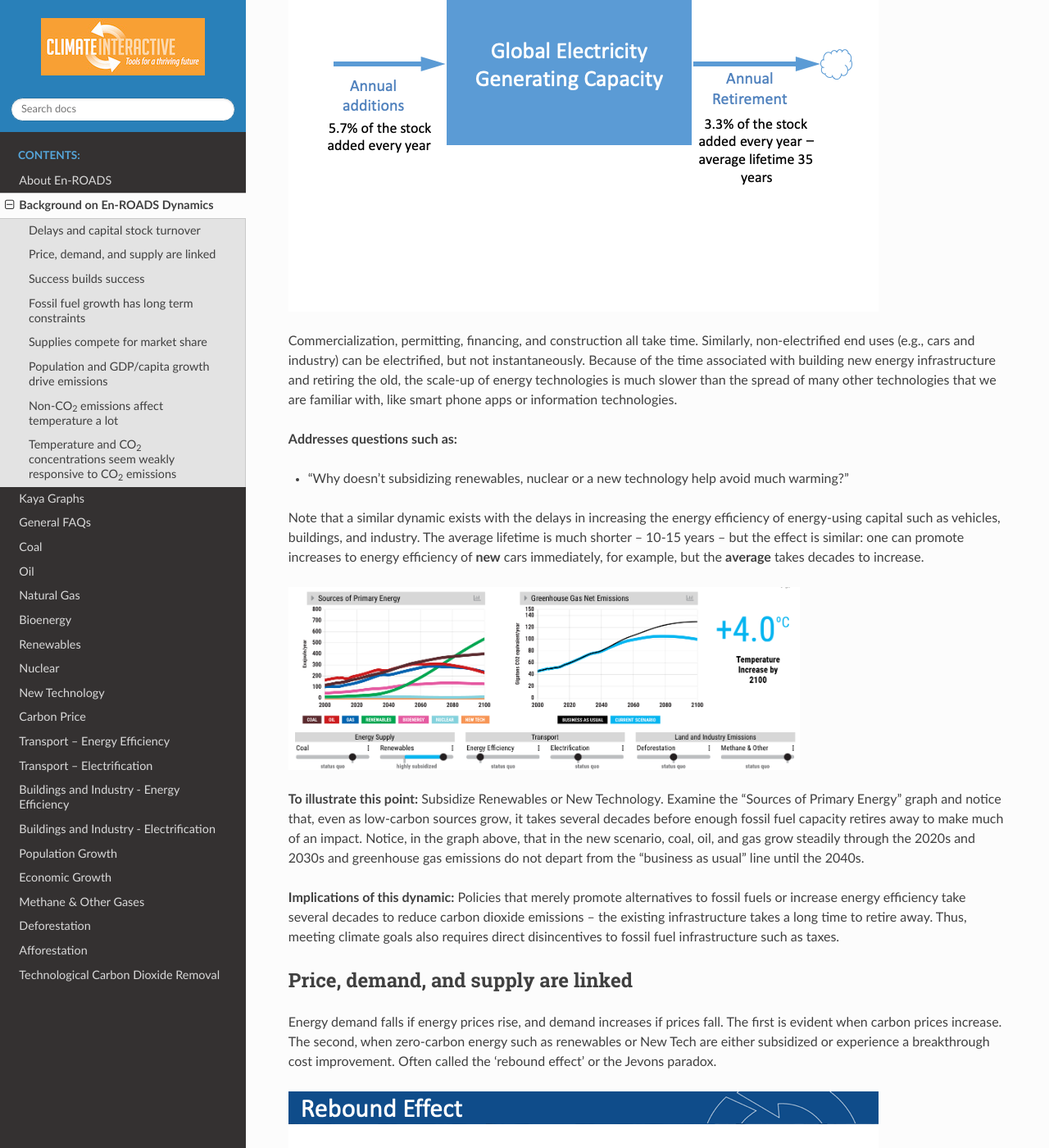
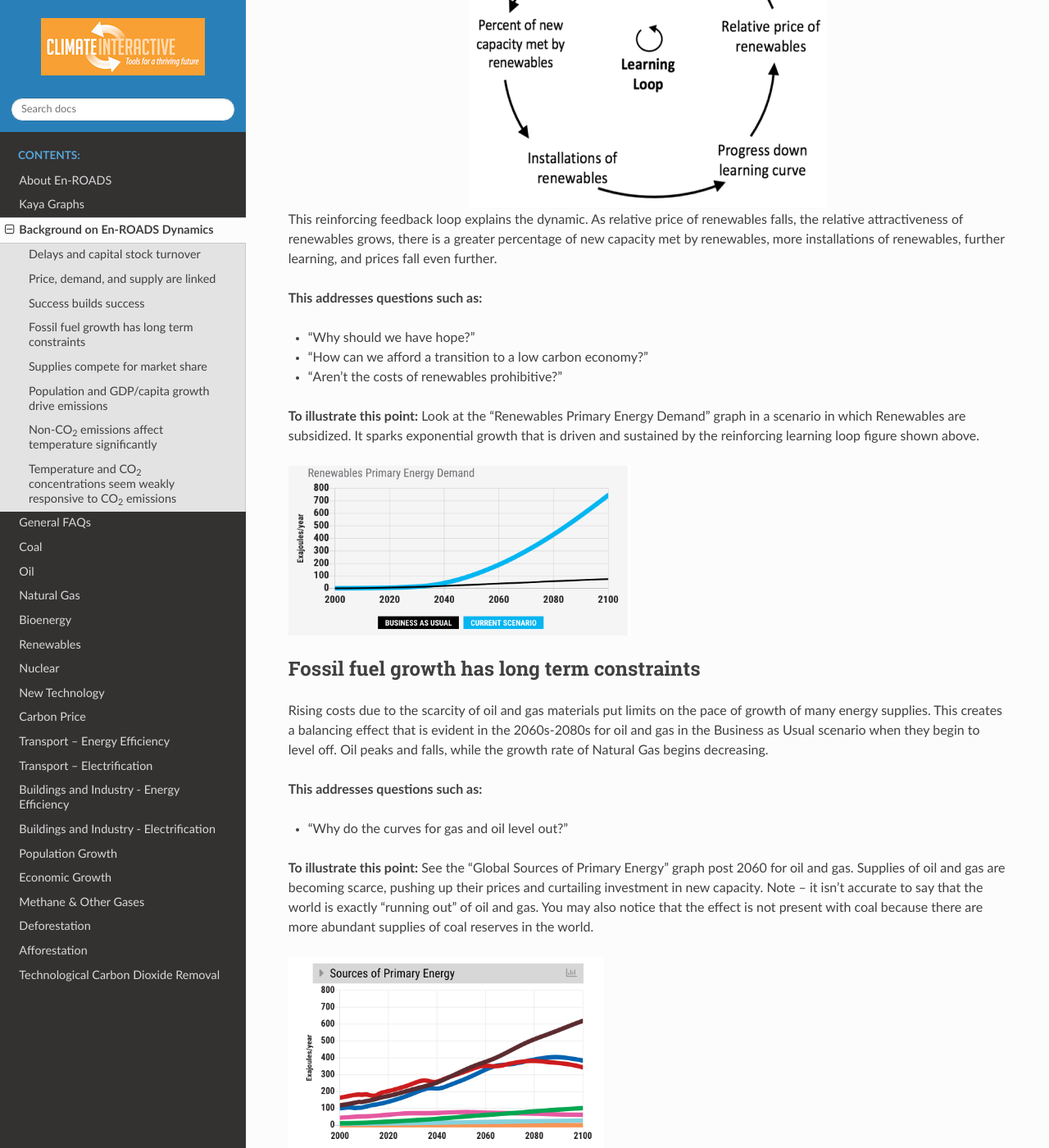
Before and after one commit to climateinteractive/enroads-guide, a Sphinx documentation site: the page built from docs/guide/background.rst, in a window 1280 px wide and 1400 px high, scrolled down 2840 px. Shown: the whole window at 82% size. Built offline with Sphinx 7.4.7 and the Read the Docs theme 2.0.0, drawn with Linux system fonts in a browser that asks for light colours; pages that are not in the unit, such as notebooks, are missing from menus; some of the changed text lies outside the part shown.

Commit message:
Round of background edits

```diff
--- a/docs/guide/background.rst
+++ b/docs/guide/background.rst
@@ -1,77 +1,53 @@
 Background on En-ROADS Dynamics
 ===============================
-
-A  simple way to think about the structure of En-ROADS is by considering the drivers of climate impacts. In the simulator, the concentration of greenhouse gases drives up global temperature, which leads to various impacts (e.g., sea level rise and ocean acidification).
-
-.. image:: ../images/background_images/causalstructure1.png
-
-The concentration of greenhouse gases is driven by four main factors:
-
-#.	**Energy CO\ :sub:`2` emissions**, from burning coal, oil, gas, and biomass. This comprises  about 65% of greenhouse gas emissions.
-#.	**Land use CO\ :sub:`2` emissions**, from burning forests to create agricultural land.
-#.	**CO\ :sub:`2` removal**, which are approaches that pull carbon dioxide out of the atmosphere and store it in plants, soils, or underground leading to a decrease in CO\ :sub:`2` concentrations.
-#.	**Other greenhouse gas emissions** -- methane, N20, and f-gases.
-
-.. image:: ../images/background_images/causalstructure2.png
-
-Going further, the Energy CO\ :sub:`2` emissions are driven by four factors, which is known as the “Kaya Identity”. Population, consumption (GDP/capita),  energy intensity (energy use per dollar of GDP), and carbon intensity (CO\ :sub:`2` emissions per unit of energy) are all multiplied together and the result is  overall energy CO\ :sub:`2` emissions. In this way, at a high level, reducing CO\ :sub:`2` emissions is about four things: fewer people, less consumption, more efficiency, and less high-carbon energy supplies.
-
-.. image:: ../images/background_images/causalstructure3.png
 
 Most of the dynamics in En-ROADS can be answered by these explanations:
 
 Delays and capital stock turnover
 ---------------------------------
 
-New energy technologies (e.g., renewables and new technology) take decades (not years) to scale up to sufficiently compete with coal, oil, and gas. There are two main sources of these delays:
-
-New supply capacity doesn’t show up until old, long-lived capacity is retired (e.g., coal-fired power plants and oil refineries, which can survive for ~30 years). As the diagram to the right shows, only 6% of the total stock gets added every year. New zero-C energy may secure 20-50% of that market share, but even then, it adds only 1-3% to the total stock. The climate is only helped when coal, oil, and gas is retired away, and that amount is relatively small – approximately 3% per year.
-
-.. image:: ../images/background_images/transitiondelay.png
+New energy sources (e.g., renewables and new technology) take decades (not years) to scale up to sufficiently compete with coal, oil, and gas. There are two main sources of these delays. New supply capacity doesn’t show up until old, long-lived capacity is retired (e.g., coal-fired power plants and oil refineries, which can survive for ~30 years). Only 6% of the total stock gets added every year. New zero Carbon energy may secure 20-50% of that market share, but even then, it adds only 1-3% to the total stock. The climate is only helped when coal, oil, and gas is retired away, and in the absence of other interventions, that amount is relatively small – approximately 3% per year.
 
 .. image:: ../images/background_images/slowcapitalstockturnover.png
 
-Commercialization, permitting, financing, and construction all take time. Similarly, non-electrified end uses (e.g., cars and industry) can be electrified, but not instantaneously. Because of the time associated with building new energy infrastructure and retiring the old, the scale-up of energy technologies is much slower than the spread of many other technologies that we are familiar with, like smart phone apps or information technologies.
 
-**Addresses questions such as:**
+**This addresses questions such as:**
 
--  “Why doesn’t subsidizing renewables, nuclear or a new technology help avoid much warming?”
+-  “Why doesn’t subsidizing renewables, nuclear or a new technology help avoid more warming?”
 
-Note that a similar dynamic exists with the delays in increasing the energy efficiency of energy-using capital such as vehicles, buildings, and industry. The average lifetime is much shorter – 10-15 years – but the effect is similar: one can promote increases to energy efficiency of **new** cars immediately, for example, but the **average** takes decades to increase.
+With the delays in increasing the energy efficiency of energy-using capital such as vehicles, buildings, and industry, the average lifetime is much shorter (10-15 years), but the effect is similar. One can promote increases to energy efficiency of new cars immediately, for example, but the average takes decades to increase.
 
 |image20|
 
-**To illustrate this point:** Subsidize Renewables or New Technology. Examine the “Sources of Primary Energy” graph and notice that, even as low-carbon sources grow, it takes several decades before enough fossil fuel capacity retires away to make much of an impact. Notice, in the graph above, that in the new scenario, coal, oil, and gas grow steadily through the 2020s and 2030s and greenhouse gas emissions do not depart from the “business as usual” line until the 2040s.
+**To illustrate this point:** Move the New Technology slider to huge breakthrough. Examine the “Global Sources of Primary Energy” graph and notice that, even as low-carbon sources grow, it takes several decades before enough fossil fuel capacity retires away to make much of an impact. Notice, in the graph above, that coal, oil, and natural gas grow steadily through the 2020s and 2030s and greenhouse gas emissions do not depart from the “business as usual” line until mid-century.
 
-**Implications of this dynamic:** Policies that merely promote alternatives to fossil fuels or increase energy efficiency take several decades to reduce carbon dioxide emissions – the existing infrastructure takes a long time to retire away. Thus, meeting climate goals also requires direct disincentives to fossil fuel infrastructure such as taxes.
+**Implications of this dynamic:** Policies that merely promote alternatives to fossil fuels take several decades to reduce carbon dioxide emissions – the existing infrastructure takes a long time to retire away. Thus, meeting climate goals also requires direct disincentives to building and using fossil fuel infrastructure.
 
 Price, demand, and supply are linked
 -------------------------------------
 
-Energy demand falls if energy prices rise, and demand increases if prices fall. The first is evident when carbon prices increase. The second, when zero-carbon energy such as renewables or New Tech are either subsidized or experience a breakthrough cost improvement. Often called the ‘rebound effect’ or the Jevons paradox.
-
-.. image:: ../images/background_images/reboundeffect.png
-
-**To illustrate this point:** See the ‘Final Energy Consumption’ graph in two scenarios:
+Energy demand falls if energy prices rise, and demand increases if prices fall. The first is evident when carbon prices increase. The second, when zero-carbon energy such as renewables or new technology are either subsidized or experience a breakthrough in cost improvement. This is often called the ‘rebound effect’ or the Jevons paradox.
 
 |image22|
 
-One, while subsidizing low carbon energy supplies such as Renewables, watch Final Energy Consumption increase. Inexpensive wind and solar spreading around the world decreases overall energy prices and boosts energy demand, pushing emissions up.
+While subsidizing low carbon energy supplies such as Renewables, watch Final Energy Consumption increase. Inexpensive wind and solar spreading around the world decreases overall energy prices and boosts energy demand up.
 
 |image23|
 
-And two, while increasing carbon price ($50 per ton, below), watch Final Energy Consumption decrease. If you want to see an intermediate variable, look at the ‘Cost of Energy’ graph – costs increase so demand decrease.
+While increasing carbon price, watch Final Energy Consumption decrease. If you want to see an intermediate variable, look at the "Cost of Energy" graph – costs increase so demand decreases.
 
 Success builds success
 ----------------------
 
-Costs of energy supplies such as renewables fall as cumulative experience is gained through the “learning loop” and economies of scale. Every doubling of cumulative installed capacity of renewables reduces costs by around 20%, creating a reinforcing loop.
+Increasing the new capacity and installations of energy sources leads to a decrease in price, and therefore even greater capacity and installations. Costs of energy supplies such as renewables fall as cumulative experience is gained through the learning feedback loop, also known as "economies of scale." Every doubling of cumulative installed capacity of renewables reduces costs by around 20%, creating a reinforcing loop.
 
 .. image:: ../images/background_images/learningloop.png
    :scale: 50
    :align: center
 
-**Addresses questions such as:**
+This reinforcing feedback loop explains the dynamic. As relative price of renewables falls, the relative attractiveness of renewables grows, there is a greater percentage of new capacity met by renewables, more installations of renewables, further learning, and prices fall even further.
+
+**This addresses questions such as:**
 
 -  “Why should we have hope?”
 
@@ -79,7 +55,7 @@
 
 -  “Aren’t the costs of renewables prohibitive?"
 
-**To illustrate this point:** Look at the ‘Renewables Primary Energy Demand’ graph in a scenario in which Renewables are subsidized. It sparks exponential growth that is driven and sustained by the ‘Reinforcing Learning Loop’ figure shown above.
+**To illustrate this point:** Look at the "Renewables Primary Energy Demand" graph in a scenario in which Renewables are subsidized. It sparks exponential growth that is driven and sustained by the reinforcing learning loop figure shown above.
 
 |image25|
 
@@ -92,13 +68,13 @@
 Fossil fuel growth has long term constraints
 --------------------------------------------
 
-Rising costs due to scarcity of oil and gas materials put limits on the pace of growth of many energy supplies. This creates a balancing effect that is evident in the 2060s-2080s for oil and gas in the Business as Usual scenario when they begin to level off.
+Rising costs due to the scarcity of oil and gas materials put limits on the pace of growth of many energy supplies. This creates a balancing effect that is evident in the 2060s-2080s for oil and gas in the Business as Usual scenario when they begin to level off. Oil peaks and falls, while the growth rate of Natural Gas begins decreasing.
 
-**Addresses questions such as:**
+**This addresses questions such as:**
 
 -  “Why do the curves for gas and oil level out?”
 
-**To illustrate this point:** See the ‘Sources of Primary Energy’ graph post 2060 for oil and gas. Supplies of oil and gas are becoming scarce, pushing up their prices and curtailing investment in new capacity. Note – it isn’t accurate to say that the world is exactly “running out” of oil and gas. You may also notice that the effect, while present, is much weaker with coal. That’s because there are more abundant supplies of coal reserves in the world.
+**To illustrate this point:** See the "Global Sources of Primary Energy" graph post 2060 for oil and gas. Supplies of oil and gas are becoming scarce, pushing up their prices and curtailing investment in new capacity. Note – it isn’t accurate to say that the world is exactly “running out” of oil and gas. You may also notice that the effect is not present with coal because there are more abundant supplies of coal reserves in the world.
 
 |image26|
 
@@ -109,7 +85,7 @@
 
 Many assume that if the world promoted several long term zero-carbon energy supplies such as nuclear, wind, solar, and some new technology, their contribution to carbon mitigation would be additive. Instead, in the simulator one can see that they compete. More of one, less of the other.
 
-**Addresses questions such as:**
+**This addresses questions such as:**
 
 -  “Why didn’t it help to add nuclear to this renewable-dominant scenario?”
 
@@ -120,26 +96,26 @@
 Population and GDP/capita growth drive emissions
 ------------------------------------------------
 
-Perhaps the biggest challenge to limiting future warming in this simulation is the powerful growth in global GDP, which is population times the GDP/person. Energy efficiency and changes to the fuel mix can help reduce energy emissions, but their success is dampened by the overall ~2% per year growth in GDP. Recognizing this fact leads many game players to explore different futures for population (for example, by empowering women in developing countries, which could lower population growth) and GDP/capita (for example, by finding ways to meet economic needs without increasing consumption).
+A challenge to limiting future warming in this simulation is the powerful growth in global GDP, which is population times the GDP/person. Energy efficiency and changes to the fuel mix can help reduce energy emissions, but their success is dampened by the overall ~2% per year growth in GDP. Recognizing this fact leads many game players to explore different futures for population (for example, by empowering women in developing countries, which could lower population growth) and GDP/capita (for example, by finding ways to meet economic needs without increasing consumption).
 
-**Addresses questions such as:**
+**This addresses questions such as:**
 
--  “We’ve done a lot in energy efficiency and clean energy – why haven’t we solved the climate crisis?”
+-  “We’ve done a lot in energy efficiency and clean energy – why haven’t emissions reduced substantially enough?”
 
 **To illustrate this point:** See the ‘Kaya Graphs’ View. Even though Energy Intensity of GDP improves a lot (the blue line falls faster) and the C intensity of Primary Energy decreases as well, CO\ :sub:`2` Emissions from Energy continues to grow until 2060 and then, only then, falls. The reasons are on the left side of the view – steadily growing Global Population and GDP per Capita.
 
 |image28|
 
-Non-CO\ :sub:`2` emissions affect temperature a lot
-----------------------------------------------------
+Non-CO\ :sub:`2` emissions affect temperature significantly
+------------------------------------------------------------
 
-Methane, N\ :sub:`2`\ O and the f-gases are controlled by the “Methane & Other Gases” slider in En-ROADS. Adjusting this has a large impact on temperature. This implies changes in livestock management and consumption, waste management, fertilizer use, and industry to make a difference.
+Methane, N\ :sub:`2`\ O and the F-gases are controlled by the Methane & Other slider. Adjusting this has a large impact on temperature. This implies changes in livestock management and consumption, waste management, fertilizer use, and industry to make a difference. These emissions make up around 26% of total greenhouse gas emissions.
 
 **Addresses questions such as:**
 
 -  “We’ve done a lot in energy – why haven’t we solved the climate crisis?”
 
-**To illustrate this point:** See the ‘Non- CO\ :sub:`2` Greenhouse Gas Emissions’ graph and move the ‘Methane & Other’ slider. See the scenario below – moderately reducing Methane & Other emissions achieve a full 0.3°C reduction in 2100 temperature. That is a lot.
+**To illustrate this point:** See the "Non-CO\ :sub:`2` Greenhouse Gas Emissions" graph and adjust the Methane & Other slider. See the scenario below – moderately reducing Methane & Other emissions achieves a large reduction in 2100 temperature.
 
 |image29|
 
--- a/docs/guide/kaya.rst
+++ b/docs/guide/kaya.rst
@@ -13,9 +13,9 @@
 
 **GDP per Capita** is growing steadily per year, and we assume it will continue, mostly as people in rapidly developing countries such as China, India, South Africa, Mexico, Brazil, and Indonesia attain higher standards of living.
 
-**Energy Intensity of GDP** is decreasing over time, due to the world economy becoming more efficient, or using less energy per unit of economic output. Technologies are improving—for example, more efficient cars, buildings, and machines—and economies are shifting from manufacturing to services. The product of **global population**, **GDP per capita**, and the **energy intensity of GDP** is the total amount of energy used by the global economy.
+**Energy Intensity of GDP** is decreasing over time, due to the world economy becoming more efficient, or using less energy per unit of economic output. Technologies are improving—for example, more efficient cars, buildings, and machines—and economies are shifting from manufacturing to services. The product of global population, GDP per capita, and the energy intensity of GDP is the total amount of energy used by the global economy.
 
-**Carbon Intensity of Primary Energy**, the amount of carbon dioxide emitted from energy use, is expected to be stable as both low-carbon renewable and fossil fuel energy use grow at about the same rates. **Carbon intensity** would trend downward if we shifted away from fossil fuels and towards low-carbon energy sources.
+**Carbon Intensity of Primary Energy**, the amount of carbon dioxide emitted from energy use, is expected to stabilize as both low-carbon renewable and fossil fuel energy use grow at about the same rates. Carbon intensity trends downward as we shift away from fossil fuels and towards low-carbon energy sources.
 
 **Carbon Dioxide Emissions from Energy** is the result of all four factors multiplied together, and you can see that in the business as usual scenario emissions are growing. As the level of carbon dioxide in the atmosphere correlates with temperature, an increased concentration of carbon dioxide in the atmosphere leads to an increase in global temperatures.
 
--- a/docs/index.rst
+++ b/docs/index.rst
@@ -28,8 +28,9 @@
    :caption: Contents:
 
    guide/about
+   guide/structure
+   guide/kaya
    guide/background
-   guide/kaya
    guide/general_faqs
    guide/coal
    guide/oil
```
Also changed, not shown: other parts of docs/guide/kaya.rst (+1 -1 lines).
